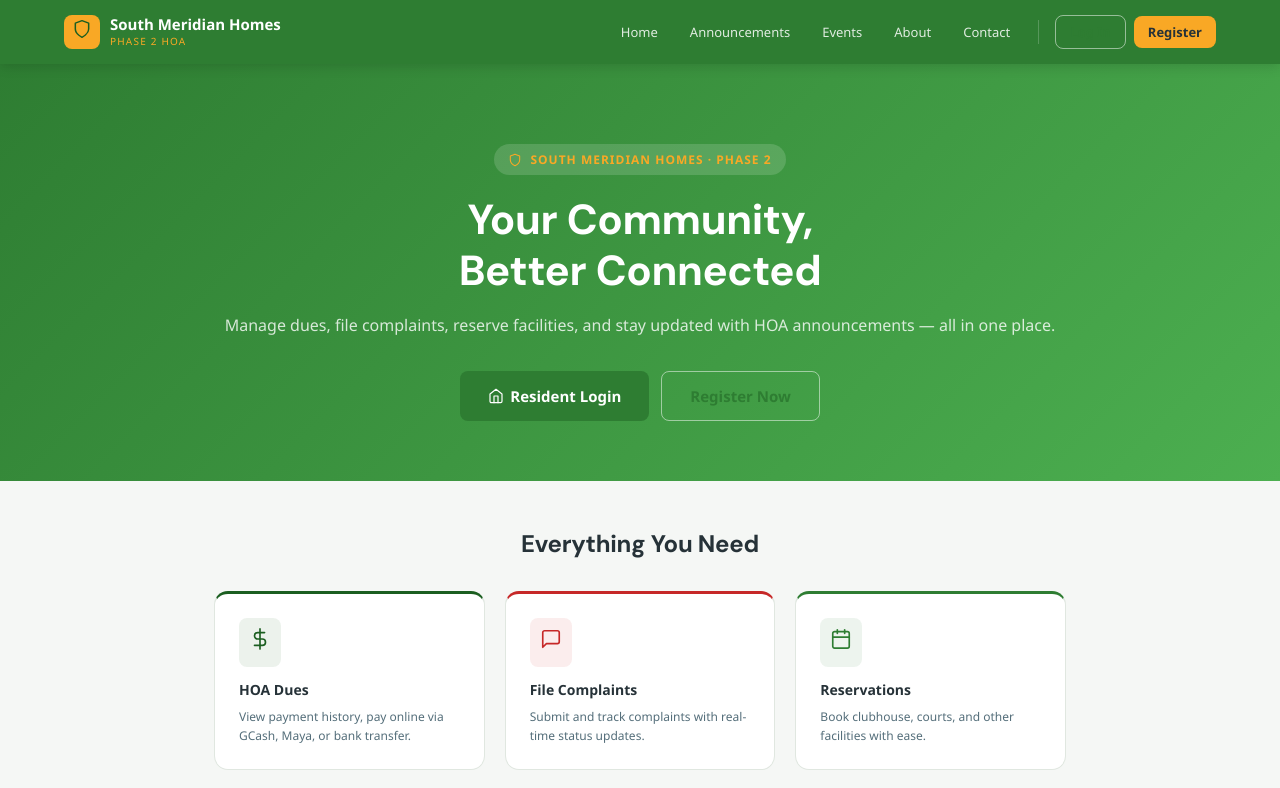
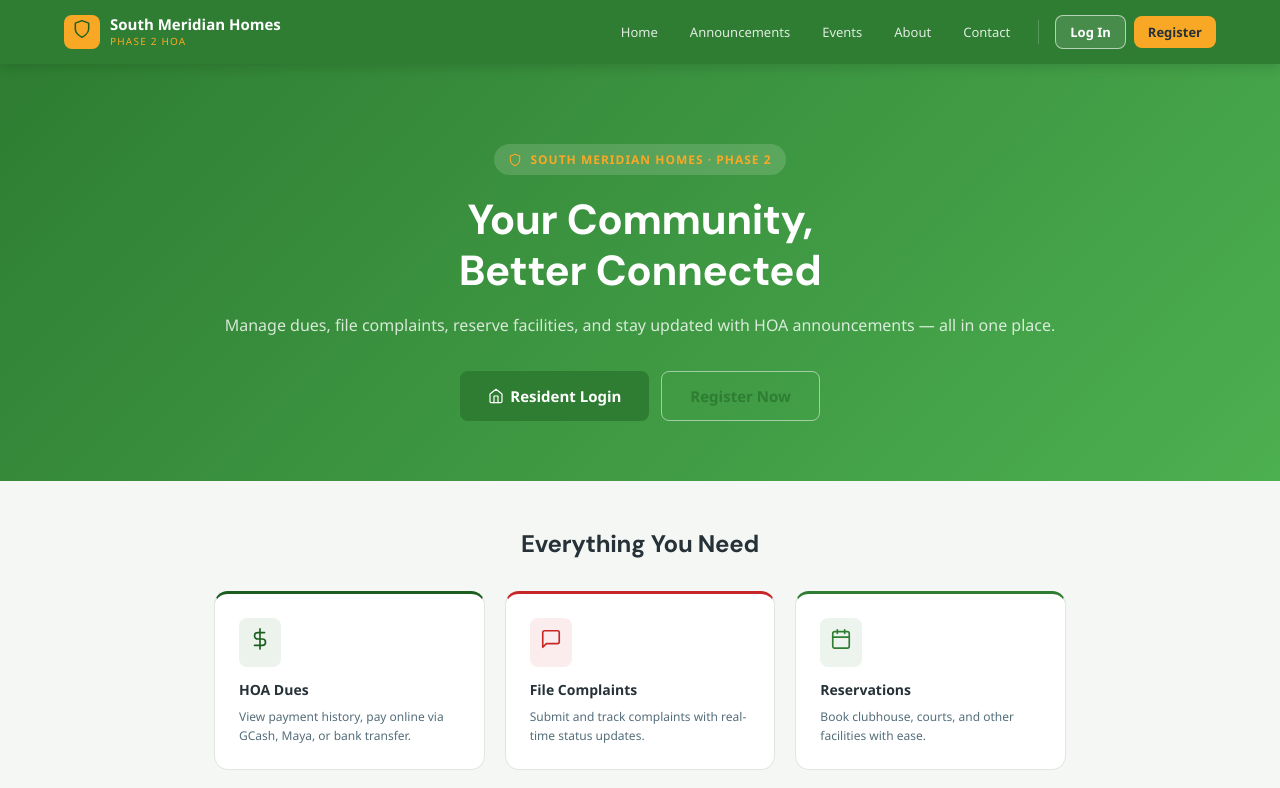
Before and after one commit to joshtattao3-hub/south-meridian-portal, a React (Vite) app in the folder frontend/: page / in a window 1280 px wide. Shown: the top 788 px of the page. Built offline with nearby package versions, Linux system fonts and the light colour scheme.

Commit message:
Login button visible & outline white navbar

```diff
--- a/frontend/src/components/PublicNav.jsx
+++ b/frontend/src/components/PublicNav.jsx
@@ -22,7 +22,7 @@ export default function PublicNav({ setView, mobileOpen, setMobileOpen }) {
             <button key={l} onClick={() => setView(l.toLowerCase())} style={{ background:"none", border:"none", color:"rgba(255,255,255,0.85)", fontSize: 13, fontWeight: 500, cursor:"pointer", padding: "8px 12px", borderRadius: 6, fontFamily:"inherit" }}>{l}</button>
           ))}
           <div style={{ width: 1, height: 24, background:"rgba(255,255,255,0.2)", margin:"0 8px" }} />
-          <Btn small onClick={() => setView("login")} variant="ghost" style={{ color:"#fff", borderColor:"rgba(255,255,255,0.5)" }}>Log In</Btn>
+          <Btn small onClick={() => setView("login")} variant="outline-white">Log In</Btn>
           <Btn small onClick={() => setView("register")} variant="gold">Register</Btn>
         </div>
       </div>
--- a/frontend/src/components/UI.jsx
+++ b/frontend/src/components/UI.jsx
@@ -25,6 +25,8 @@ export function Btn({ children, variant = "primary", small, onClick, style = {}
   if (variant === "ghost") return <button style={{ ...base, background: "transparent", color: COLORS.primary, border: `1.5px solid ${COLORS.primary}` }} onClick={onClick}>{children}</button>;
   if (variant === "danger") return <button style={{ ...base, background: COLORS.danger, color: "#fff" }} onClick={onClick}>{children}</button>;
   if (variant === "light") return <button style={{ ...base, background: COLORS.bg, color: COLORS.text, border: `1px solid ${COLORS.border}` }} onClick={onClick}>{children}</button>;
+  if (variant === "outline-white") return ( <button style={{ ...base, background: "rgba(255,255,255,0.12)", color: "#fff", border: "1.5px solid rgba(255,255,255,0.6)" }} onClick={onClick}>{children}</button>
+);
   return <button style={base} onClick={onClick}>{children}</button>;
 }
 
```
